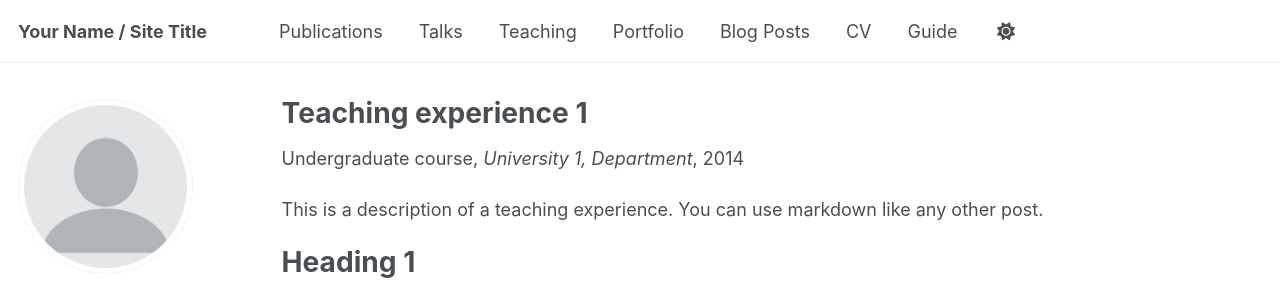
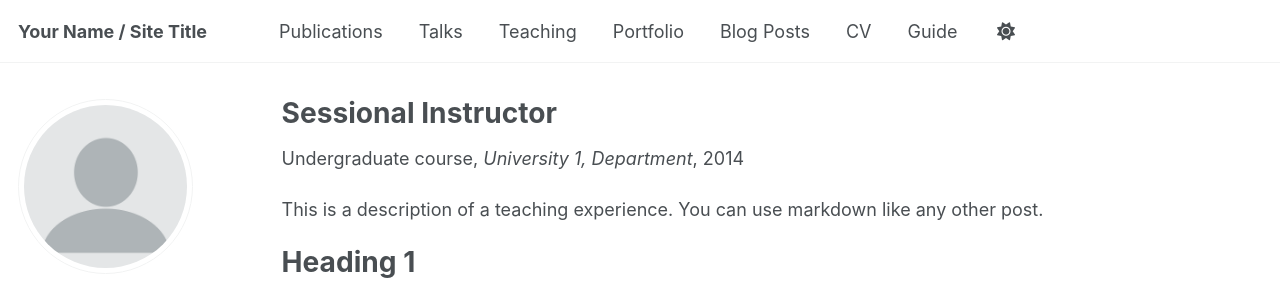
Before and after one commit to magronah/web-site, a Jekyll site: the page built from _teaching/2014-spring-teaching-1.md, in a window 1280 px wide and 1054 px high. Shown: the top 285 px of the window. Built offline with Jekyll 4.4.1, drawn with Linux system fonts in a browser that asks for light colours; some web fonts are replaced.

Commit message:
update teaching

```diff
--- a/_teaching/2014-spring-teaching-1.md
+++ b/_teaching/2014-spring-teaching-1.md
@@ -1,5 +1,5 @@
 ---
-title: "Teaching experience 1"
+title: "Sessional Instructor"
 collection: teaching
 type: "Undergraduate course"
 permalink: /teaching/2014-spring-teaching-1
```
